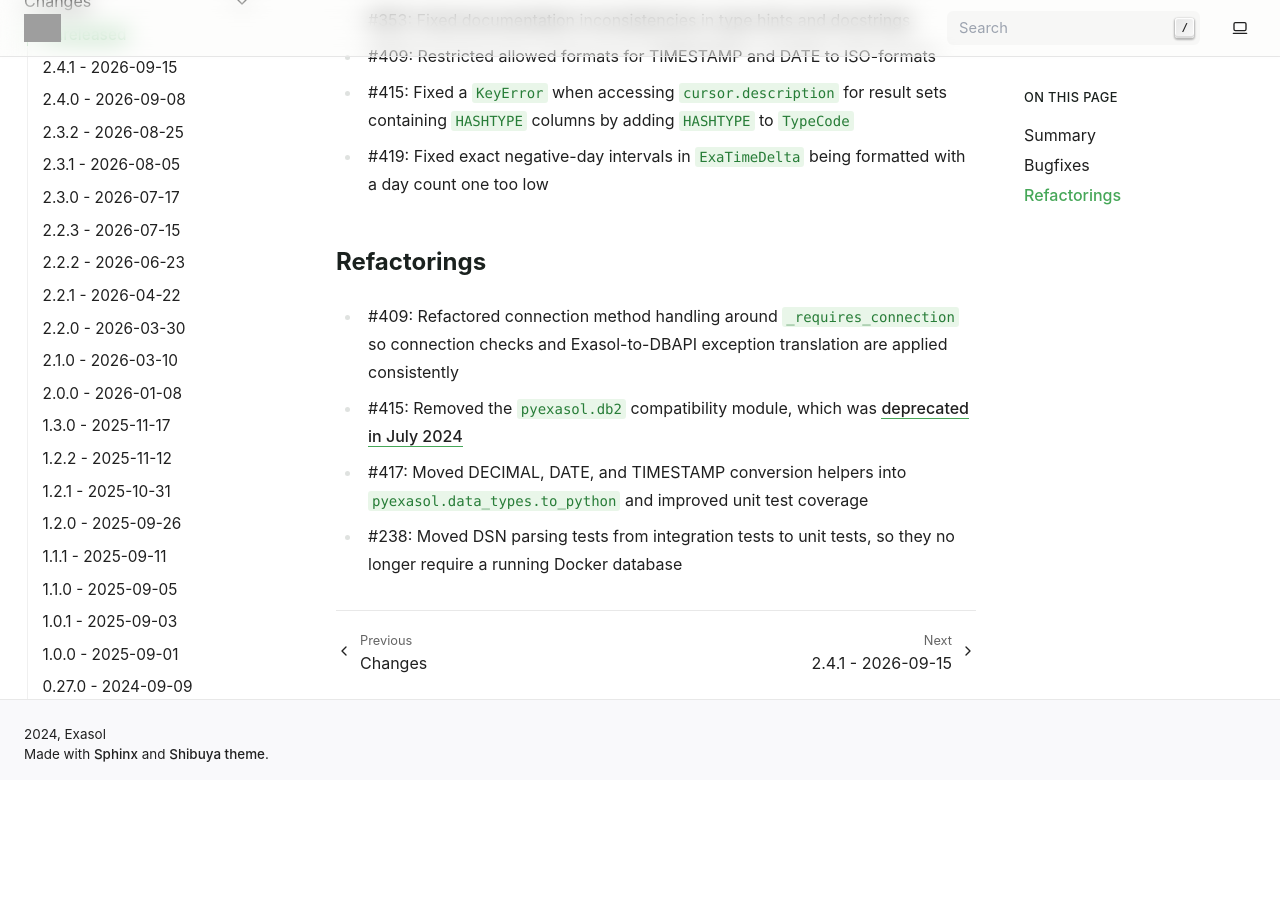
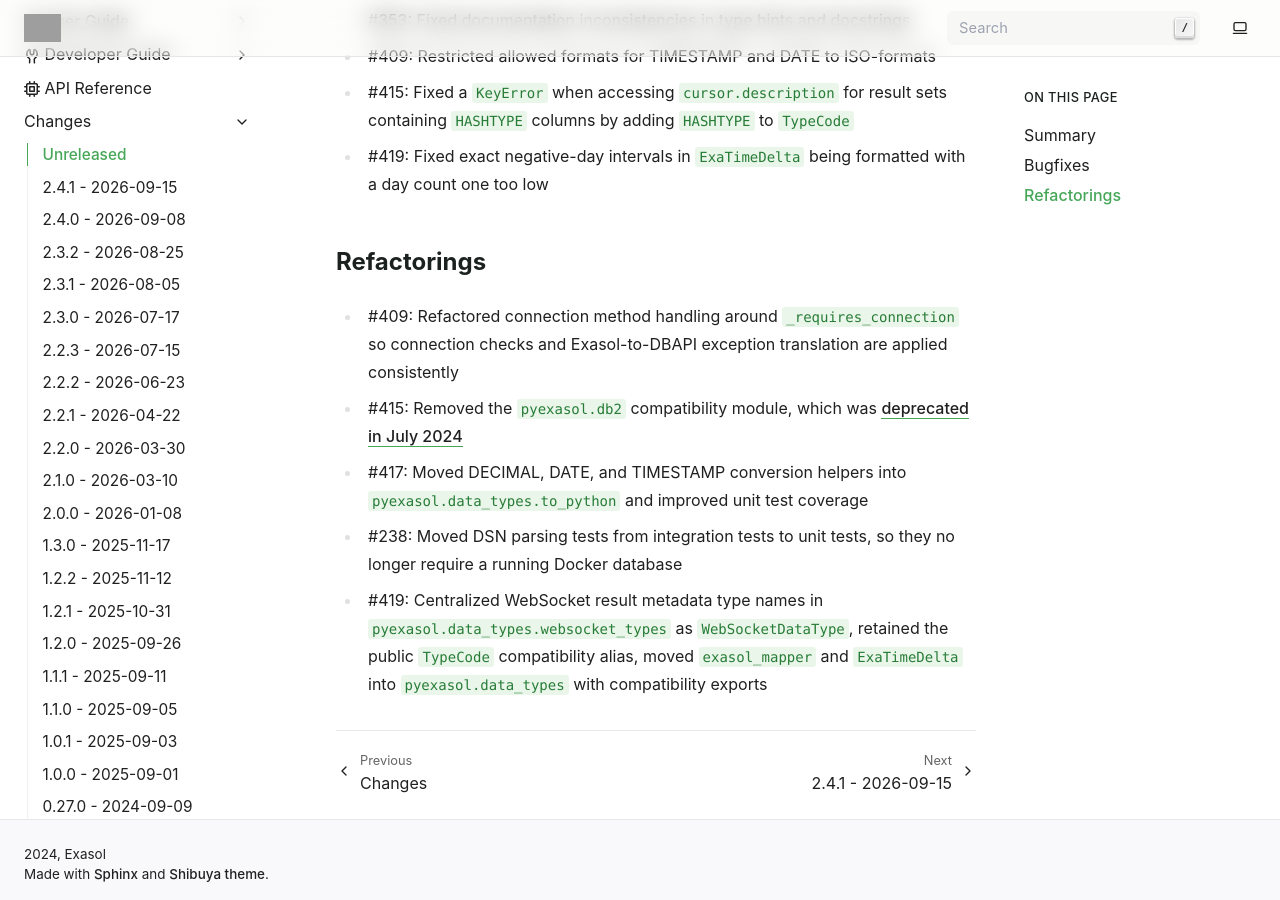
Before and after one commit to exasol/pyexasol, a Sphinx documentation site: the page built from doc/changes/unreleased.md, in a window 1280 px wide and 900 px high, scrolled down 646 px. Built offline with Sphinx 7.4.7, drawn with Linux system fonts in a browser that asks for light colours; before the commit the page ends 1426 px from its top, so only the background shows below that; grey boxes are pictures that could not be loaded.

Commit message:
Add changelog entry

```diff
--- a/doc/changes/unreleased.md
+++ b/doc/changes/unreleased.md
@@ -33,3 +33,7 @@ In this major release, the following changes were made:
 * #417: Moved DECIMAL, DATE, and TIMESTAMP conversion helpers into
   ``pyexasol.data_types.to_python`` and improved unit test coverage
 * #238: Moved DSN parsing tests from integration tests to unit tests, so they no longer require a running Docker database
+* #419: Centralized WebSocket result metadata type names in
+  ``pyexasol.data_types.websocket_types`` as ``WebSocketDataType``, retained
+  the public ``TypeCode`` compatibility alias, moved ``exasol_mapper`` and
+  ``ExaTimeDelta`` into ``pyexasol.data_types`` with compatibility exports
```
